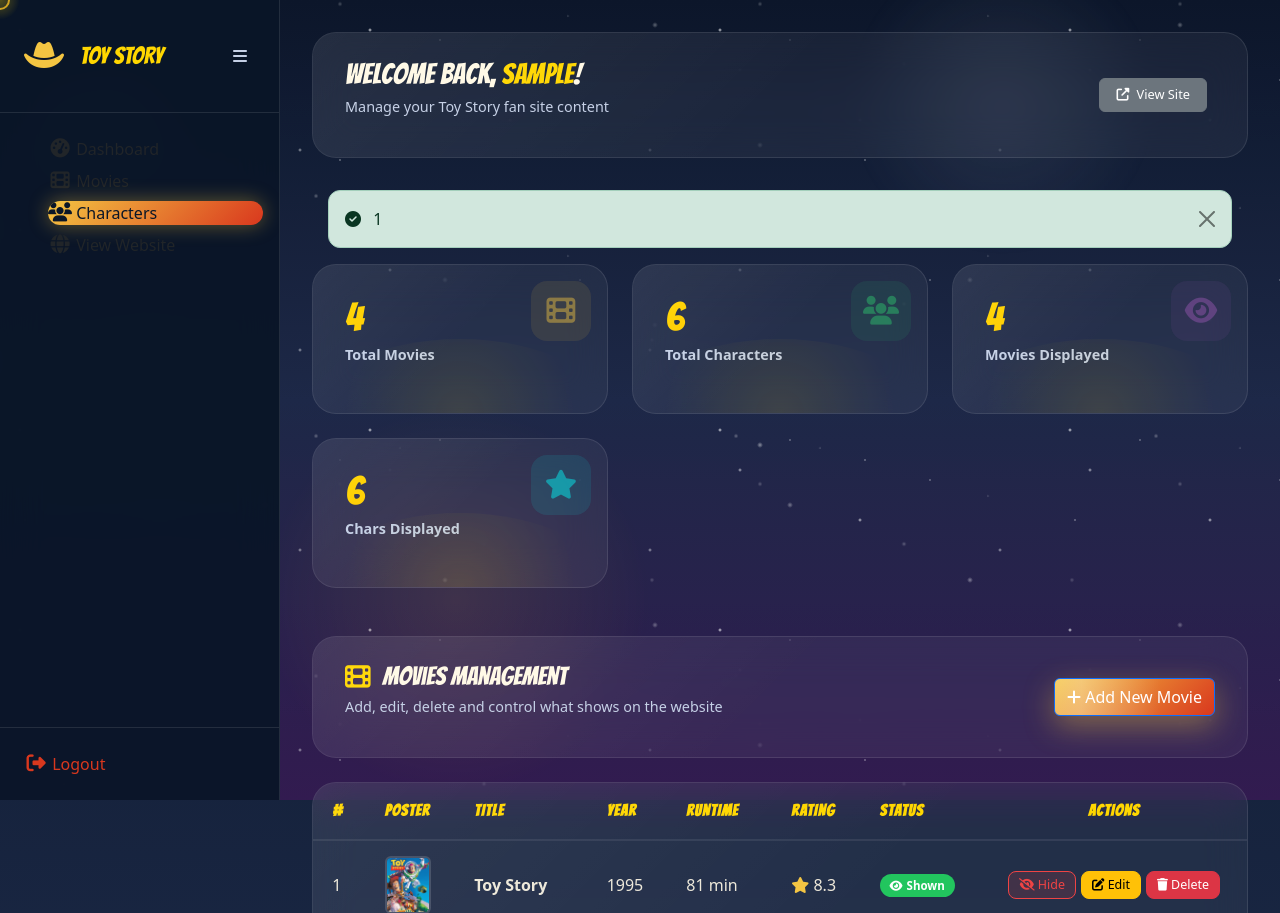
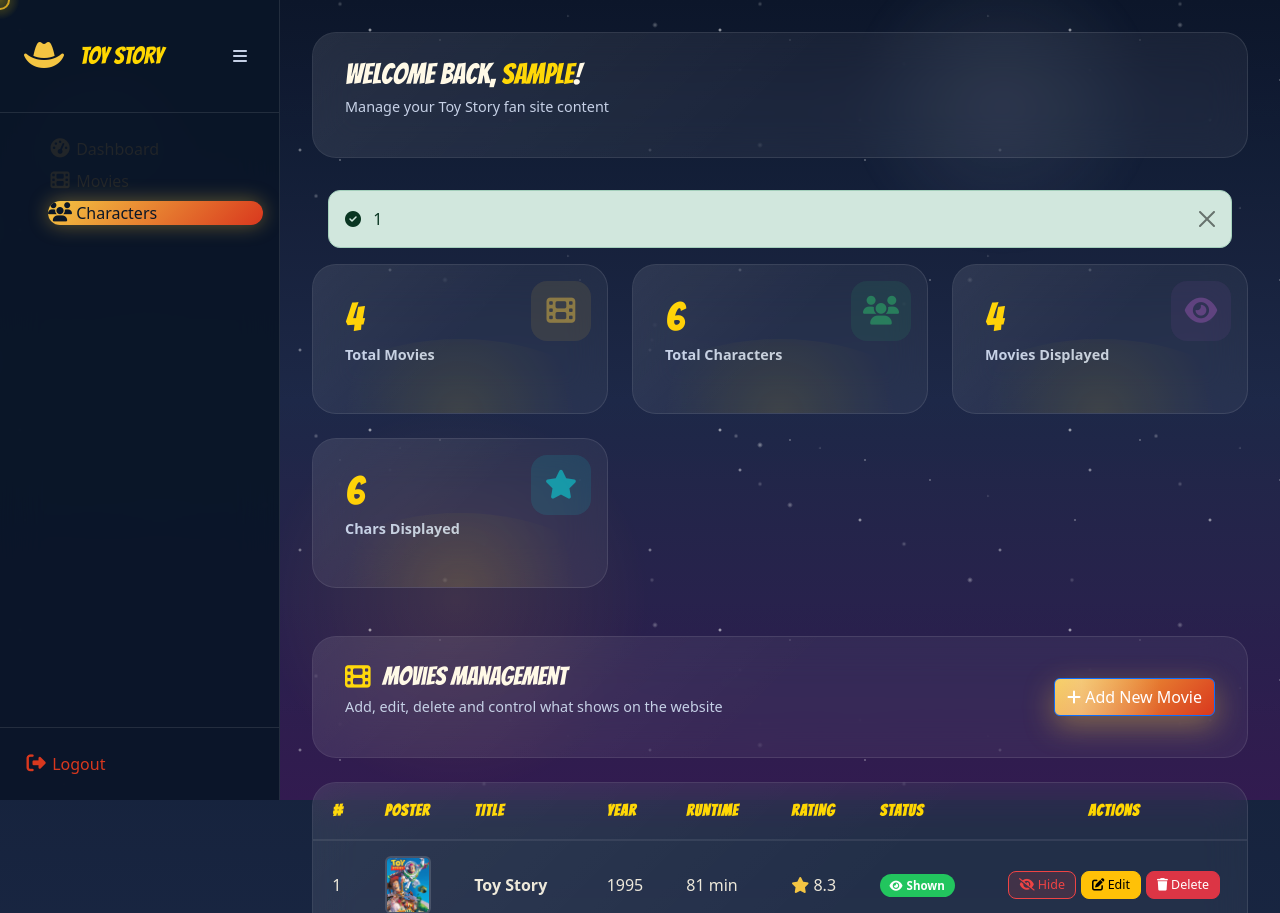
Before and after one commit to Jonas95678/IT-ELEC-TOY-STORY-FINAL-REQ-, a PHP site: page /dashboard.php in a window 1280 px wide. Shown: the top 913 px of the page. Run offline with PHP 8.4, Linux system fonts and the light colour scheme; the visitor is signed in with stand-in values (Sample User, id 1); data comes from the database, SQL or seed files in the repository.

Commit message:
update branch

```diff
--- a/toystory_web_final/toystory_web/dashboard.php
+++ b/toystory_web_final/toystory_web/dashboard.php
@@ -170,12 +170,6 @@ $displayChars  = (int) mysqli_num_rows(mysqli_query($conn, "SELECT id FROM `$tab
                             <span class="nav-text">Characters</span>
                         </a>
                     </li>
-                    <li class="nav-item">
-                        <a href="index.php" class="nav-link" target="_blank">
-                            <i class="fas fa-globe"></i>
-                            <span class="nav-text">View Website</span>
-                        </a>
-                    </li>
                 </ul>
             </nav>
             <div class="sidebar-footer">
@@ -199,11 +193,6 @@ $displayChars  = (int) mysqli_num_rows(mysqli_query($conn, "SELECT id FROM `$tab
                     </div>
                 </div>
                 <div class="topbar-right">
-                    <a href="index.php" target="_blank"
-                       class="btn btn-secondary cinematic-btn me-2"
-                       style="font-size:.8rem;padding:.4rem 1rem;">
-                        <i class="fas fa-external-link-alt me-1"></i> View Site
-                    </a>
                 </div>
             </header>
 
```
Also changed, not shown: 1 other file.
